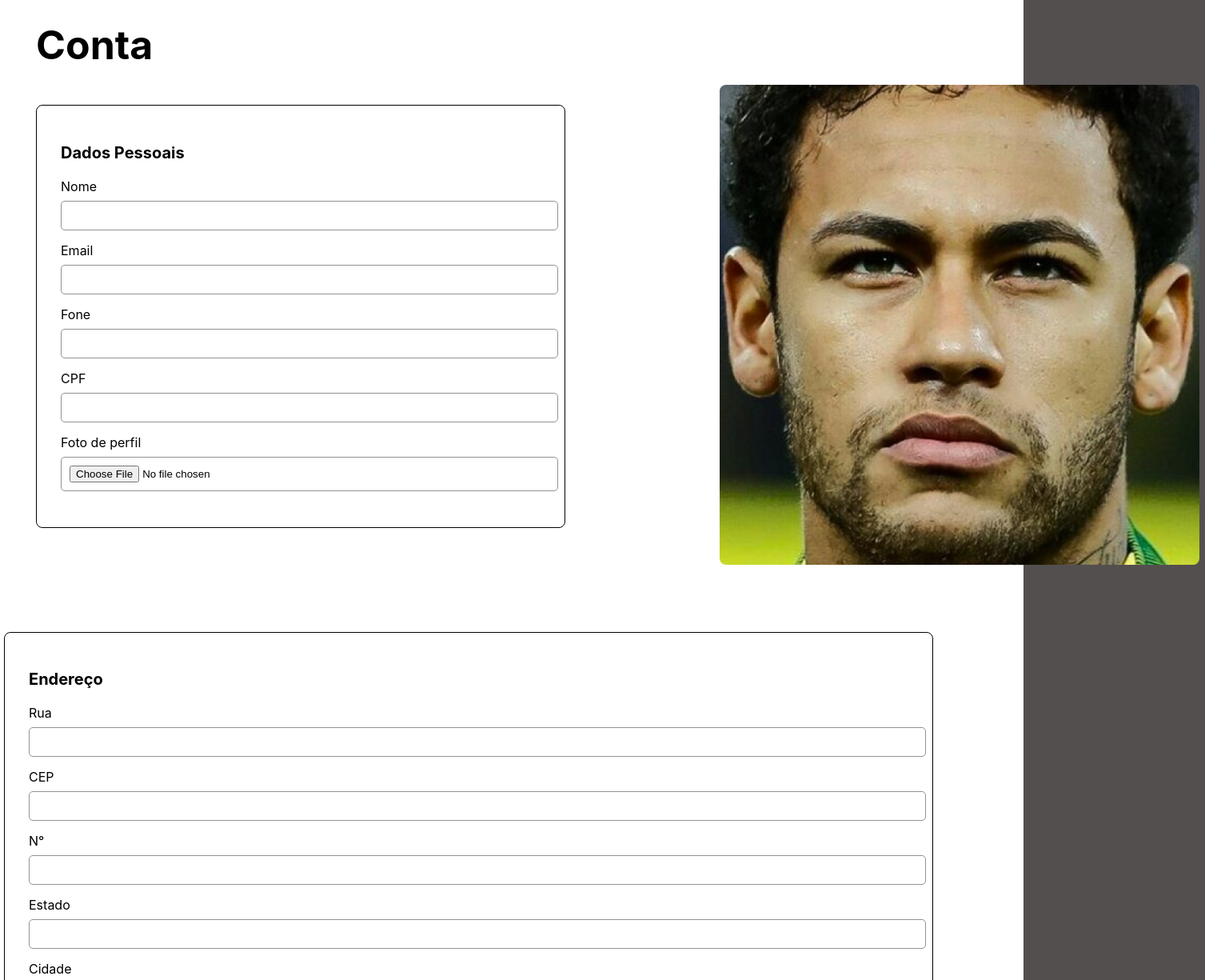
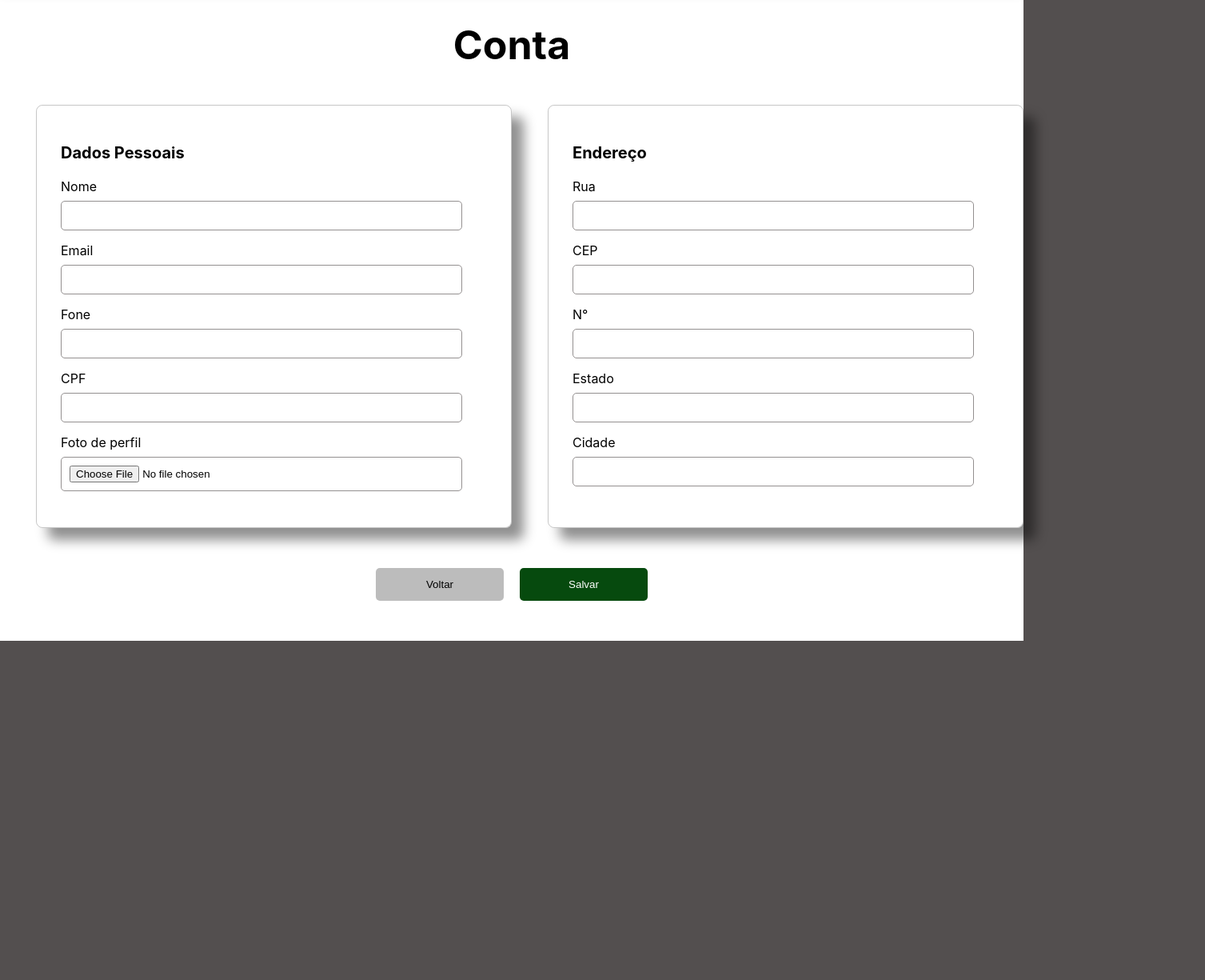
Before and after one commit to JcLumnke/gw, a React (Create React App) app: page /conta in a window 1280 px wide. Shown: the part 80-1305 px from the top of the page at 80% size, 1507 px wide, since content can reach past the window. After the commit the page ends 881 px from the top, so only its background shows below. Built offline with nearby package versions, Linux system fonts and the light colour scheme.

Commit message:
Criado componente Endereço
Feito alterações na tela da conta do usuário

```diff
--- a/src/components/Header.jsx
+++ b/src/components/Header.jsx
@@ -7,6 +7,7 @@ import downArrowIcon from '../assets/down-arrow.png';
 import qipIcon from '../assets/QIP-16.png'; // Certifique-se de ter a imagem correta ou o ícone desejado
 import AcessibilidadeModal from './AcessibilidadeModal';
 import '../styles/header.css'; // Criar um CSS específico para o cabeçalho
+import fixedUserImage from '../assets/image-10.png';
 
 const Header = () => {
   const navigate = useNavigate();
@@ -14,6 +15,11 @@ const Header = () => {
   // Estados para controlar o modal de acessibilidade e o submenu
   const [isAcessibilidadeOpen, setAcessibilidadeOpen] = useState(false);
   const [isSubMenuOpen, setSubMenuOpen] = useState(false);
+
+
+  const handleLogoClick = () => {
+    navigate('/inicio');
+  };
 
   // Funções para alternar a visibilidade do modal e do submenu
   const toggleAcessibilidadeModal = () => {
@@ -39,42 +45,17 @@ const Header = () => {
   };
 
   return (
-    <header className="header">
-      <img src={logo} alt="Logo" className="logo" onClick={() => navigate('/home')} />
-      <nav className="nav-menu">
-        <button onClick={() => navigate('/servicos')}>Serviços</button>
-        <button onClick={() => navigate('/forum')}>Fórum</button>
-        <button onClick={() => navigate('/loja')}>Loja</button>
-        <button onClick={() => navigate('/cadastro')}>Cadastro</button>
-        <div className="search-bar">
-          <input type="text" placeholder="Pesquisar" />
-          <span className="search-icon">🔍</span>
-        </div>
-      </nav>
-
-      {/* Substituído o texto por um ícone de acessibilidade */}
-      <button onClick={toggleAcessibilidadeModal} className="accessibility-button">
-        <img src={qipIcon} alt="Acessibilidade" className="accessibility-icon" />
-      </button>
-
-
-      <button onClick={() => navigate('/conta')} className="profile-button">
-        <img src={profileImage} alt="Perfil" className="profile-image" />
-      </button>
-
-      {/* Modal de Acessibilidade */}
-      {isAcessibilidadeOpen && <AcessibilidadeModal onClose={toggleAcessibilidadeModal} />}
-
-      {/* Botão para abrir o submenu */}
-      <img
-        src={downArrowIcon}
-        alt="Submenu"
-        className="submenu-icon"
-        onClick={toggleSubMenu}
-      />
-
-      {/* Submenu Condicional */}
-      {isSubMenuOpen && (
+    <div className="header">
+    <img src={logo} alt="GW Logo" className="logo" onClick={handleLogoClick} />
+    <a className="menu-item">Serviços</a>
+    <a className="menu-item">Fórum</a>
+    <a className="menu-item">Loja</a>
+    <a className="menu-item">Cadastro</a>
+      <div className="search-bar">
+        <input type="text" placeholder="Pesquisar" />
+      </div>
+    <img src={fixedUserImage} alt="User" className="user-image" onClick={toggleSubMenu} />
+    {isSubMenuOpen && (
         <div className="submenu">
           <div className="submenu-item" onClick={() => handleSubMenuClick('Conta')}>
             <span className="submenu-icon">👤</span> Conta
@@ -87,7 +68,9 @@ const Header = () => {
           </div>
         </div>
       )}
-    </header>
+  </div>
+
+
   );
 };
 
--- a/src/components/conta.jsx
+++ b/src/components/conta.jsx
@@ -1,14 +1,23 @@
 import React, { useState } from 'react';
 import { useNavigate } from 'react-router-dom';
+
+/**CSS */
 import '../styles/conta.css';
 import '../styles/header.css';
+import '../styles/endereco.css';
+
+/**Components */
+import Header from './Header';
+import Endereco from './endereco';
+import AcessibilidadeModal from './AcessibilidadeModal';
+
+/**Img */
 import logo from '../assets/logo.png';
 import fixedUserImage from '../assets/image-10.png';
 import fixedWattsZap from '../assets/QIP-15.png';
 import defaultProfilePic from '../assets/image-10.png';
 import qipIcon from '../assets/QIP-16.png';
 import downArrowIcon from '../assets/down-arrow.png';
-import AcessibilidadeModal from './AcessibilidadeModal';
 
 const Conta = () => {
   const [profilePic, setProfilePic] = useState(defaultProfilePic);
@@ -61,19 +70,9 @@ const Conta = () => {
 
   return (
     <div className="tela-conta">
-      <div className="header">
-        <img src={logo} alt="GW Logo" className="logo" onClick={handleLogoClick} />
-        <a className="menu-item">Serviços</a>
-        <a className="menu-item">Fórum</a>
-        <a className="menu-item">Loja</a>
-        <a className="menu-item">Cadastro</a>
-          <div className="search-bar">
-            <input type="text" placeholder="Pesquisar" />
-          </div>
-        <img src={fixedUserImage} alt="User" className="user-image" onClick={toggleSubMenu} />
-      </div>
-
+      <Header />
       <h1 className="title">Conta</h1>
+      <div className='content'>
         <div className="dados-pessoais">
           <h2 className="section-title">Dados Pessoais</h2>
           <div className="input-group">
@@ -97,33 +96,12 @@ const Conta = () => {
             <input type="file" onChange={handleProfilePicChange} />
           </div>
         </div>
-      <img src={profilePic} alt="Profile" className="profile-pic" />
-      <div className="endereco">
-        <h2 className="section-title">Endereço</h2>
-        <div className="input-group">
-          <label>Rua</label>
-          <input type="text" />
+        <Endereco />
         </div>
-        <div className="input-group">
-          <label>CEP</label>
-          <input type="text" />
+        <div className='buttonsForm'>
+          <button className="back-button" onClick={handleGoBack}>Voltar</button>
+          <button className="save-button" onClick={handleSave}>Salvar</button>
         </div>
-        <div className="input-group">
-          <label>N°</label>
-          <input type="text" />
-        </div>
-        <div className="input-group">
-          <label>Estado</label>
-          <input type="text" />
-        </div>
-        <div className="input-group">
-          <label>Cidade</label>
-          <input type="text" />
-        </div>
-      </div>
-      <img src={fixedWattsZap} alt="WhatsApp" className="whatsapp-icon" />
-      <button className="save-button" onClick={handleSave}>Salvar</button>
-      <button className="back-button" onClick={handleGoBack}>Voltar</button>
 
       {isAcessibilidadeOpen && <AcessibilidadeModal onClose={toggleAcessibilidadeModal} />} {/* Condicional para abrir o modal */}
 
--- /dev/null
+++ b/src/components/endereco.jsx
@@ -0,0 +1,33 @@
+import React, { useState } from 'react';
+import { useNavigate } from 'react-router-dom';
+
+
+const endereco = () => {
+
+    return (
+        <div className="endereco">
+        <h2 className="section-title">Endereço</h2>
+        <div className="input-group">
+          <label>Rua</label>
+          <input type="text" />
+        </div>
+        <div className="input-group">
+          <label>CEP</label>
+          <input type="text" />
+        </div>
+        <div className="input-group">
+          <label>N°</label>
+          <input type="text" />
+        </div>
+        <div className="input-group">
+          <label>Estado</label>
+          <input type="text" />
+        </div>
+        <div className="input-group">
+          <label>Cidade</label>
+          <input type="text" />
+        </div>
+      </div>
+    )
+}
+export default endereco;
--- a/src/styles/conta.css
+++ b/src/styles/conta.css
@@ -3,6 +3,11 @@
     height:auto;
     background-color: #fff;
     margin: 0px auto;
+  }
+
+  .content {
+    display: flex;
+    justify-content: center;
   }
   .header {
     display: flex;
@@ -40,47 +45,34 @@
     font-size: 50px;
     color: #000;
     margin: 45px;
+    text-align: center;
   }
   .dados-pessoais {
     width:600px;
-    border: 1px solid #000;
+    border: 0.44px solid #00000038;
     padding: 30px;
     margin-bottom: 30px;
     margin-left:45px;
     border-radius: 8px;
+    box-shadow: 15px 15px 15px rgba(0, 0, 0, 0.44);
   }
- .endereco {
-    width:1100px;
-    border: 1px solid #000;
-    padding: 30px;
-    margin-bottom: 30px;
-    margin-left:5px;
-    margin-top:80px;
-    border-radius: 8px;
-  }
-  .section-title {
-    font-size: 20px;
-    margin-bottom: 20px;
-  }
-  .input-group {
-    margin-bottom: 15px;
-  }
+
   .input-group label {
     display: block;
     margin-bottom: 8px;
     color: #000;
   }
   .input-group input {
-    width: 100%;
+    width: 90%;
     padding: 10px;
     border: 1px solid rgb(148, 144, 144);
     border-radius: 5px;
   }
   .profile-pic {
     width: 600px;
-    height: 600px;
+    height: 570px;
     margin-left: 900px;
-    margin-top:-700px;
+    margin-top:  10px;
     border-radius: 8px;
   }
   .whatsapp-icon {
@@ -90,22 +82,28 @@
     margin-left:1400px;
   }
   .save-button, .back-button {
-    display: block;
     width: 160px;
     padding: 13px;
     margin: 10px;
     border: none;
     border-radius: 5px;
     cursor: pointer;
-    margin-left:600px;
     margin-top: 20px;
+    margin-bottom: 50px;
+    align-items: center;
+  }
+
+  .buttonsForm {
+    display: flex;
+    justify-content: center;
+    align-items: center;
   }
   .save-button {
     background-color: #064a0e;
     color: #fff;
   }
   .back-button {
-    background-color:gray;
+    background-color:rgba(128, 128, 128, 0.53);
   }
 
   /* Estilos para o submenu */
--- a/src/styles/contratado.css
+++ b/src/styles/contratado.css
@@ -1,6 +1,5 @@
 .contratado {
   font-family: Inter;
-  padding: 20px;
   max-width:auto;
   margin: auto;
   color: #000;
@@ -9,7 +8,6 @@
 .header {
   font-size: 24px;
   text-align: center;
-  margin-bottom: 20px;
 }
 
 .Françisco {
--- /dev/null
+++ b/src/styles/endereco.css
@@ -0,0 +1,17 @@
+.endereco {
+    width:600px;
+    border: 0.44px solid #00000038;
+    padding: 30px;
+    margin-bottom: 30px;
+    margin-left:45px;
+    border-radius: 8px;
+    box-shadow: 15px 15px 15px rgba(0, 0, 0, 0.44);
+  }
+
+.section-title {
+    font-size: 20px;
+}
+
+.input-group {
+    margin-bottom: 15px;
+}
--- a/src/styles/header.css
+++ b/src/styles/header.css
@@ -5,8 +5,14 @@
     margin: 0px auto;
     width:auto;
     height:auto;
+    box-shadow: 0 12px 12px rgba(0, 0, 0, 0.1);
+  }
 
-
+  .menu-item {
+    color: #000;
+    margin-right: 30px;
+    cursor: pointer;
+    font-size:x-large;
   }
 
   .logo {
@@ -53,14 +59,22 @@
     z-index: 1000;
   }
 
+  .section-title {
+    font-size: 20px;
+    margin-bottom: 20px;
+  }
 
   .profile-button img {
     height: 40px;
     width: 40px;
     border-radius: 50%;
     cursor: pointer;
+  }
 
-
+  .title {
+    font-size: 50px;
+    color: #000;
+    margin: 45px;
   }
 
   .accessibility-icon {
```
Lines whose indentation alone changed are shown as unchanged.
